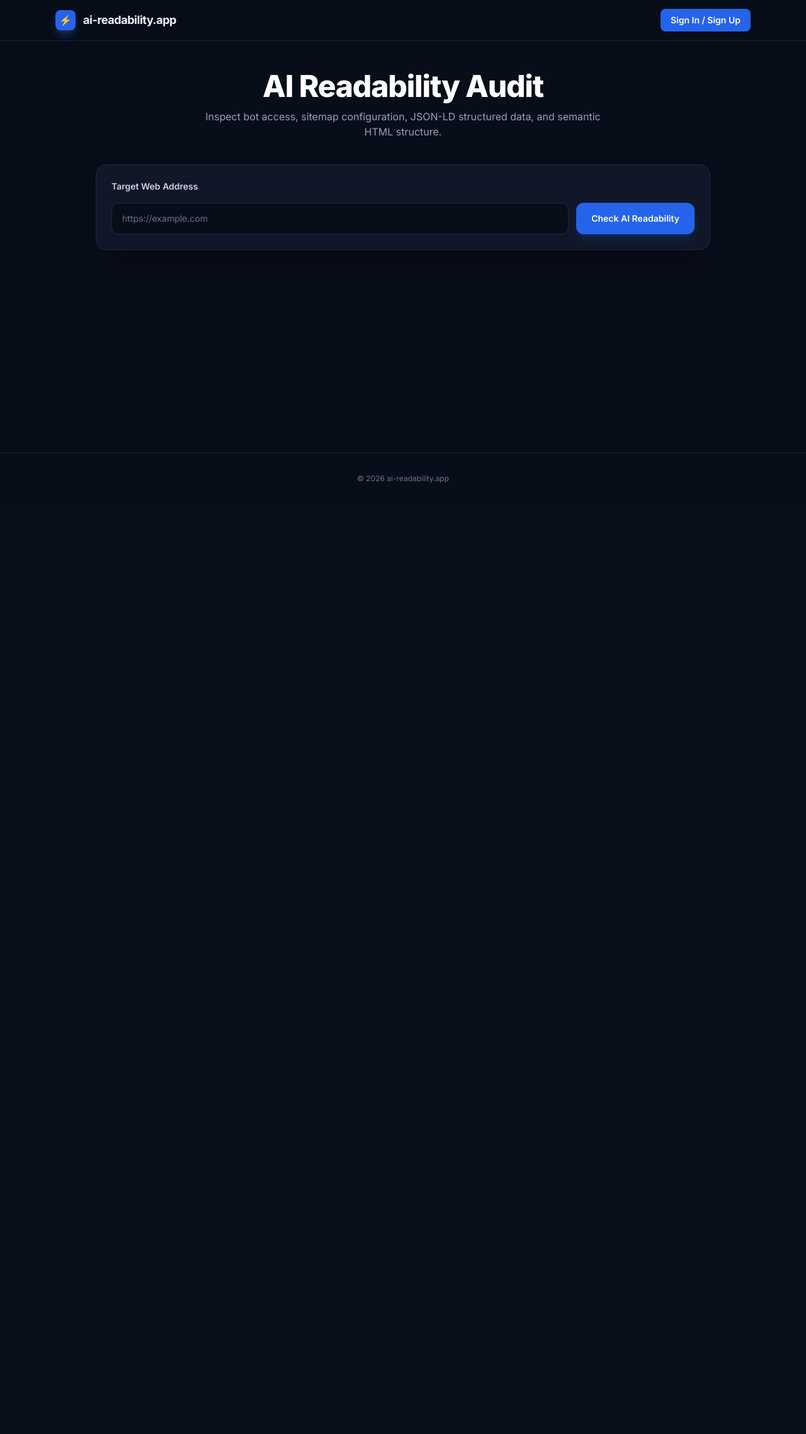
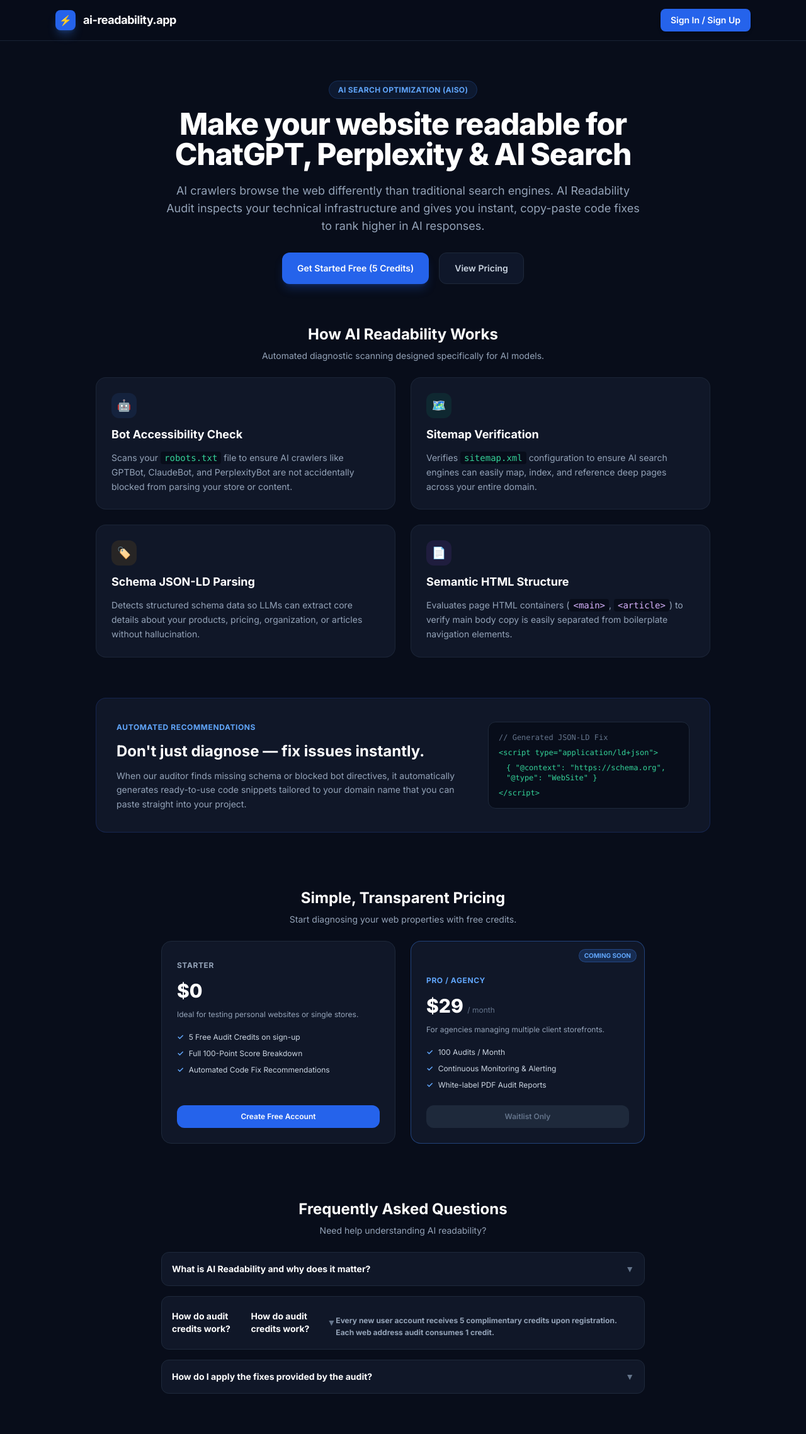
Before and after one commit to habibitrails-ux/ai-readability-audit, a Flask app: page / in a window 1280 px wide. Shown: the whole page at 63% size. Before the commit the page ends 767 px from the top, so only its background shows below. Run offline with Flask 3, Linux system fonts and the light colour scheme; some libraries are stand-ins or nearby versions.

Commit message:
Update index.html

```diff
--- a/templates/index.html
+++ b/templates/index.html
@@ -3,7 +3,7 @@
 <head>
   <meta charset="UTF-8">
   <meta name="viewport" content="width=device-width, initial-scale=1.0">
-  <title>AI Readability Audit — Analyze Your Store's AI Readiness</title>
+  <title>AI Readability Audit — Analyze & Fix Your Website's AI Readiness</title>
   <script src="https://cdn.tailwindcss.com"></script>
   <link rel="preconnect" href="https://fonts.googleapis.com">
   <link rel="preconnect" href="https://fonts.gstatic.com" crossorigin>
@@ -17,26 +17,208 @@
   <!-- Navigation Header -->
   <header class="border-b border-slate-800/80 bg-[#080d1a]/90 backdrop-blur-md sticky top-0 z-50">
     <div class="max-w-6xl mx-auto px-6 h-16 flex items-center justify-between">
-      <div class="flex items-center space-x-3">
+      <div class="flex items-center space-x-3 cursor-pointer" onclick="window.location.href='/'">
         <div class="w-8 h-8 rounded-lg bg-blue-600 flex items-center justify-center font-bold text-white shadow-lg shadow-blue-500/30">⚡</div>
-        <span class="font-bold text-lg tracking-tight">ai-readability.app</span>
+        <span class="font-bold text-lg tracking-tight text-white">ai-readability.app</span>
       </div>
       <div id="auth-status" class="flex items-center space-x-3 text-sm font-medium">
-        <button onclick="openAuthModal()" class="bg-blue-600 hover:bg-blue-500 text-white px-4 py-2 rounded-lg text-sm font-semibold transition-all">Sign In / Sign Up</button>
+        <button onclick="openAuthModal()" class="bg-blue-600 hover:bg-blue-500 text-white px-4 py-2 rounded-lg text-sm font-semibold transition-all shadow-md">Sign In / Sign Up</button>
       </div>
     </div>
   </header>
 
-  <!-- Main Workspace -->
-  <main class="max-w-5xl mx-auto px-6 pt-12 pb-16 w-full flex-grow space-y-10">
+  <!-- Main Container -->
+  <main class="max-w-5xl mx-auto px-6 pt-10 pb-16 w-full flex-grow space-y-12">
 
-    <!-- Hero Section -->
+    <!-- ========================================== -->
+    <!-- PUBLIC LANDING PAGE (VISIBLE WHEN LOGGED OUT) -->
+    <!-- ========================================== -->
+    <div id="public-landing" class="space-y-16">
+
+      <!-- Hero Header -->
+      <div class="text-center space-y-5 max-w-3xl mx-auto pt-6">
+        <span class="bg-blue-500/10 text-blue-400 border border-blue-500/20 px-3.5 py-1.5 rounded-full text-xs font-bold tracking-wide uppercase">
+          AI Search Optimization (AISO)
+        </span>
+        <h1 class="text-4xl sm:text-5xl font-extrabold text-white tracking-tight leading-tight">
+          Make your website readable for ChatGPT, Perplexity & AI Search
+        </h1>
+        <p class="text-slate-400 text-base sm:text-lg leading-relaxed">
+          AI crawlers browse the web differently than traditional search engines. AI Readability Audit inspects your technical infrastructure and gives you instant, copy-paste code fixes to rank higher in AI responses.
+        </p>
+        <div class="pt-2 flex justify-center gap-4">
+          <button onclick="openAuthModal('signup')" class="bg-blue-600 hover:bg-blue-500 text-white font-semibold px-6 py-3.5 rounded-xl transition-all shadow-lg shadow-blue-600/25 text-sm">
+            Get Started Free (5 Credits)
+          </button>
+          <a href="#pricing-section" class="bg-slate-900 hover:bg-slate-800 text-slate-300 border border-slate-800 font-semibold px-6 py-3.5 rounded-xl transition-all text-sm">
+            View Pricing
+          </a>
+        </div>
+      </div>
+
+      <!-- Feature Capabilities Grid -->
+      <div class="space-y-6">
+        <div class="text-center space-y-2">
+          <h2 class="text-2xl font-bold text-white">How AI Readability Works</h2>
+          <p class="text-slate-400 text-sm">Automated diagnostic scanning designed specifically for AI models.</p>
+        </div>
+
+        <div class="grid grid-cols-1 md:grid-cols-2 gap-6">
+          <div class="bg-[#101728] border border-slate-800/80 rounded-2xl p-6 space-y-3">
+            <div class="w-10 h-10 rounded-xl bg-blue-500/10 text-blue-400 flex items-center justify-center font-bold text-lg">🤖</div>
+            <h3 class="text-lg font-bold text-white">Bot Accessibility Check</h3>
+            <p class="text-slate-400 text-sm leading-relaxed">
+              Scans your <code class="text-emerald-400 bg-[#080d1a] px-1.5 py-0.5 rounded">robots.txt</code> file to ensure AI crawlers like GPTBot, ClaudeBot, and PerplexityBot are not accidentally blocked from parsing your store or content.
+            </p>
+          </div>
+
+          <div class="bg-[#101728] border border-slate-800/80 rounded-2xl p-6 space-y-3">
+            <div class="w-10 h-10 rounded-xl bg-emerald-500/10 text-emerald-400 flex items-center justify-center font-bold text-lg">🗺️</div>
+            <h3 class="text-lg font-bold text-white">Sitemap Verification</h3>
+            <p class="text-slate-400 text-sm leading-relaxed">
+              Verifies <code class="text-emerald-400 bg-[#080d1a] px-1.5 py-0.5 rounded">sitemap.xml</code> configuration to ensure AI search engines can easily map, index, and reference deep pages across your entire domain.
+            </p>
+          </div>
+
+          <div class="bg-[#101728] border border-slate-800/80 rounded-2xl p-6 space-y-3">
+            <div class="w-10 h-10 rounded-xl bg-amber-500/10 text-amber-400 flex items-center justify-center font-bold text-lg">🏷️</div>
+            <h3 class="text-lg font-bold text-white">Schema JSON-LD Parsing</h3>
+            <p class="text-slate-400 text-sm leading-relaxed">
+              Detects structured schema data so LLMs can extract core details about your products, pricing, organization, or articles without hallucination.
+            </p>
+          </div>
+
+          <div class="bg-[#101728] border border-slate-800/80 rounded-2xl p-6 space-y-3">
+            <div class="w-10 h-10 rounded-xl bg-purple-500/10 text-purple-400 flex items-center justify-center font-bold text-lg">📄</div>
+            <h3 class="text-lg font-bold text-white">Semantic HTML Structure</h3>
+            <p class="text-slate-400 text-sm leading-relaxed">
+              Evaluates page HTML containers (<code class="text-purple-300 bg-[#080d1a] px-1.5 py-0.5 rounded">&lt;main&gt;</code>, <code class="text-purple-300 bg-[#080d1a] px-1.5 py-0.5 rounded">&lt;article&gt;</code>) to verify main body copy is easily separated from boilerplate navigation elements.
+            </p>
+          </div>
+        </div>
+      </div>
+
+      <!-- Copy-Paste Fixes Highlight -->
+      <div class="bg-[#101728] border border-blue-900/40 rounded-2xl p-8 flex flex-col md:flex-row items-center gap-8">
+        <div class="space-y-3 flex-1">
+          <span class="text-xs font-bold text-blue-400 uppercase tracking-wider">Automated Recommendations</span>
+          <h3 class="text-2xl font-bold text-white">Don't just diagnose — fix issues instantly.</h3>
+          <p class="text-slate-400 text-sm leading-relaxed">
+            When our auditor finds missing schema or blocked bot directives, it automatically generates ready-to-use code snippets tailored to your domain name that you can paste straight into your project.
+          </p>
+        </div>
+        <div class="bg-[#080d1a] border border-slate-800 rounded-xl p-4 w-full md:w-80 font-mono text-xs text-emerald-400 space-y-2">
+          <div class="text-slate-500">// Generated JSON-LD Fix</div>
+          <div>&lt;script type="application/ld+json"&gt;</div>
+          <div class="pl-3">{ "@context": "https://schema.org", "@type": "WebSite" }</div>
+          <div>&lt;/script&gt;</div>
+        </div>
+      </div>
+
+      <!-- Pricing Section -->
+      <div id="pricing-section" class="space-y-6 pt-6">
+        <div class="text-center space-y-2">
+          <h2 class="text-2xl font-bold text-white">Simple, Transparent Pricing</h2>
+          <p class="text-slate-400 text-sm">Start diagnosing your web properties with free credits.</p>
+        </div>
+
+        <div class="grid grid-cols-1 md:grid-cols-2 gap-6 max-w-3xl mx-auto">
+          <!-- Free Plan -->
+          <div class="bg-[#101728] border border-slate-800 rounded-2xl p-6 flex flex-col justify-between space-y-6">
+            <div class="space-y-3">
+              <span class="text-xs font-bold uppercase tracking-wider text-slate-400">Starter</span>
+              <div class="text-3xl font-extrabold text-white">$0</div>
+              <p class="text-xs text-slate-400">Ideal for testing personal websites or single stores.</p>
+              <ul class="text-xs text-slate-300 space-y-2.5 pt-2">
+                <li class="flex items-center gap-2"><span class="text-blue-400 font-bold">✓</span> 5 Free Audit Credits on sign-up</li>
+                <li class="flex items-center gap-2"><span class="text-blue-400 font-bold">✓</span> Full 100-Point Score Breakdown</li>
+                <li class="flex items-center gap-2"><span class="text-blue-400 font-bold">✓</span> Automated Code Fix Recommendations</li>
+              </ul>
+            </div>
+            <button onclick="openAuthModal('signup')" class="w-full bg-blue-600 hover:bg-blue-500 text-white font-semibold py-2.5 rounded-xl text-xs transition-all">
+              Create Free Account
+            </button>
+          </div>
+
+          <!-- Pro Plan -->
+          <div class="bg-[#101728] border border-blue-500/40 rounded-2xl p-6 flex flex-col justify-between space-y-6 relative overflow-hidden">
+            <div class="absolute top-3 right-3 bg-blue-500/20 text-blue-400 border border-blue-500/30 text-[10px] font-bold px-2 py-0.5 rounded-full uppercase">
+              Coming Soon
+            </div>
+            <div class="space-y-3">
+              <span class="text-xs font-bold uppercase tracking-wider text-blue-400">Pro / Agency</span>
+              <div class="text-3xl font-extrabold text-white">$29 <span class="text-xs text-slate-500 font-normal">/ month</span></div>
+              <p class="text-xs text-slate-400">For agencies managing multiple client storefronts.</p>
+              <ul class="text-xs text-slate-300 space-y-2.5 pt-2">
+                <li class="flex items-center gap-2"><span class="text-blue-400 font-bold">✓</span> 100 Audits / Month</li>
+                <li class="flex items-center gap-2"><span class="text-blue-400 font-bold">✓</span> Continuous Monitoring & Alerting</li>
+                <li class="flex items-center gap-2"><span class="text-blue-400 font-bold">✓</span> White-label PDF Audit Reports</li>
+              </ul>
+            </div>
+            <button disabled class="w-full bg-slate-800 text-slate-500 font-semibold py-2.5 rounded-xl text-xs cursor-not-allowed">
+              Waitlist Only
+            </button>
+          </div>
+        </div>
+      </div>
+
+      <!-- Help & Support / FAQ -->
+      <div class="space-y-6 pt-6">
+        <div class="text-center space-y-2">
+          <h2 class="text-2xl font-bold text-white">Frequently Asked Questions</h2>
+          <p class="text-slate-400 text-sm">Need help understanding AI readability?</p>
+        </div>
+
+        <div class="max-w-3xl mx-auto space-y-4">
+          <details class="bg-[#101728] border border-slate-800 rounded-xl p-4 group cursor-pointer">
+            <summary class="text-sm font-bold text-white flex justify-between items-center">
+              What is AI Readability and why does it matter?
+              <span class="text-slate-500 group-open:rotate-180 transition-transform">▼</span>
+            </summary>
+            <p class="text-xs text-slate-400 mt-3 leading-relaxed">
+              AI search tools like Perplexity, ChatGPT, and Google AI Overviews read web pages directly to summarize answers for users. If your website lacks semantic HTML, blocks crawler bots, or omits JSON-LD schema, AI models may ignore or misrepresent your business.
+            </p>
+          </details>
+
+          <details class="bg-[#101728] border border-slate-800 rounded-xl p-4 group cursor-pointer">
+            <summary class="text-sm font-bold text-white flex justify-between items-center">
+              How do audit credits work?
+              <summary class="text-sm font-bold text-white flex justify-between items-center">
+              How do audit credits work?
+              <span class="text-slate-500 group-open:rotate-180 transition-transform">▼</span>
+            </summary>
+            <p class="text-xs text-slate-400 mt-3 leading-relaxed">
+              Every new user account receives 5 complimentary credits upon registration. Each web address audit consumes 1 credit.
+            </p>
+          </details>
+
+          <details class="bg-[#101728] border border-slate-800 rounded-xl p-4 group cursor-pointer">
+            <summary class="text-sm font-bold text-white flex justify-between items-center">
+              How do I apply the fixes provided by the audit?
+              <span class="text-slate-500 group-open:rotate-180 transition-transform">▼</span>
+            </summary>
+            <p class="text-xs text-slate-400 mt-3 leading-relaxed">
+              Simply copy the code snippets generated in your audit results and paste them into your website’s HTML template, CMS, or root server directory.
+            </p>
+          </details>
+        </div>
+      </div>
+
+    </div>
+
+
+    <!-- ========================================== -->
+    <!-- PRIVATE WORKSPACE (VISIBLE WHEN LOGGED IN) -->
+    <!-- ========================================== -->
+    <div id="private-workspace" class="hidden space-y-10">
+
+      <!-- Hero Section for Logged-In User -->
       <div id="checker" class="text-center space-y-3">
-      <h1 class="text-4xl md:text-5xl font-extrabold text-white tracking-tight">
-        AI Readability Audit
+        <h1 class="text-3xl sm:text-4xl font-extrabold text-white tracking-tight">
+          AI Readability Audit Workspace
         </h1>
-      <p class="text-slate-400 text-base max-w-2xl mx-auto">
-        Inspect bot access, sitemap configuration, JSON-LD structured data, and semantic HTML structure.
+        <p class="text-slate-400 text-sm max-w-2xl mx-auto">
+          Inspect bot access, sitemap status, JSON-LD structured data, and semantic HTML structure.
         </p>
       </div>
 
@@ -150,174 +332,8 @@
 
       </div>
 
+    </div>
+
   </main>
 
-  <!-- Auth Modal -->
-  <div id="auth-modal" class="hidden fixed inset-0 bg-black/75 backdrop-blur-sm flex items-center justify-center p-4 z-50">
-    <div class="bg-[#101728] border border-slate-800 rounded-2xl p-6 max-w-sm w-full space-y-4 shadow-2xl relative">
-      <button onclick="closeAuthModal()" class="absolute top-4 right-4 text-slate-400 hover:text-white">✕</button>
-      <div class="flex border-b border-slate-800 pb-2 gap-4">
-        <button id="tab-login" onclick="switchAuthTab('login')" class="text-sm font-bold text-blue-400 border-b-2 border-blue-500 pb-1">Sign In</button>
-        <button id="tab-signup" onclick="switchAuthTab('signup')" class="text-sm font-bold text-slate-400 hover:text-white pb-1">Create Account</button>
-      </div>
-
-      <form onsubmit="handleAuthSubmit(event)" class="space-y-3">
-        <div>
-          <label class="text-xs text-slate-400 block mb-1">Email</label>
-          <input id="auth-email" type="email" required placeholder="name@company.com" class="w-full bg-[#080d1a] border border-slate-700 rounded-xl px-4 py-2.5 text-slate-100 text-sm focus:outline-none focus:ring-2 focus:ring-blue-500">
-        </div>
-        <div>
-          <label class="text-xs text-slate-400 block mb-1">Password</label>
-          <input id="auth-password" type="password" required placeholder="••••••••" class="w-full bg-[#080d1a] border border-slate-700 rounded-xl px-4 py-2.5 text-slate-100 text-sm focus:outline-none focus:ring-2 focus:ring-blue-500">
-        </div>
-        <button id="auth-submit-btn" type="submit" class="w-full bg-blue-600 hover:bg-blue-500 text-white font-semibold py-2.5 rounded-xl text-sm transition-all shadow-md">Sign In</button>
-      </form>
-      <div id="modal-msg" class="text-xs text-center hidden p-2 rounded-lg"></div>
-    </div>
-  </div>
-
-  <footer class="border-t border-slate-800/80 bg-[#080d1a] py-8 text-center text-xs text-slate-500">
-    &copy; 2026 ai-readability.app
-  </footer>
-
-  <script>
-    let currentAuthMode = 'login';
-
-    window.addEventListener('DOMContentLoaded', checkUserSession);
-
-    async function checkUserSession() {
-      try {
-        const res = await fetch('/me');
-        const data = await res.json();
-        if(data.authenticated) {
-          renderLoggedInState(data.email, data.credits);
-        }
-      } catch(e) {}
-    }
-
-    function renderLoggedInState(email, credits) {
-      document.getElementById('auth-status').innerHTML = `
-        <span class="bg-slate-800 text-blue-400 px-3 py-1.5 rounded-lg text-xs font-semibold">${email} (${credits} credits)</span>
-        <button onclick="handleLogout()" class="text-xs text-slate-400 hover:text-white">Logout</button>
-      `;
-    }
-
-    function openAuthModal() { document.getElementById('auth-modal').classList.remove('hidden'); }
-    function closeAuthModal() { document.getElementById('auth-modal').classList.add('hidden'); }
-
-    function switchAuthTab(mode) {
-      currentAuthMode = mode;
-      document.getElementById('tab-login').className = mode === 'login' ? "text-sm font-bold text-blue-400 border-b-2 border-blue-500 pb-1" : "text-sm font-bold text-slate-400 hover:text-white pb-1";
-      document.getElementById('tab-signup').className = mode === 'signup' ? "text-sm font-bold text-blue-400 border-b-2 border-blue-500 pb-1" : "text-sm font-bold text-slate-400 hover:text-white pb-1";
-      document.getElementById('auth-submit-btn').innerText = mode === 'login' ? "Sign In" : "Create Account";
-    }
-
-    async function handleAuthSubmit(e) {
-      e.preventDefault();
-      const email = document.getElementById('auth-email').value.trim();
-      const password = document.getElementById('auth-password').value.trim();
-      const res = await fetch(currentAuthMode === 'login' ? '/login' : '/signup', {
-        method: 'POST',
-        headers: {'Content-Type': 'application/json'},
-        body: JSON.stringify({ email, password })
-      });
-      const data = await res.json();
-      if(res.ok) {
-        renderLoggedInState(data.email, data.credits);
-        closeAuthModal();
-      }
-    }
-
-    async function handleLogout() {
-      await fetch('/logout', { method: 'POST' });
-      location.reload();
-    }
-
-    async function runAudit() {
-      const urlInput = document.getElementById('url-input').value.trim();
-      const errBox = document.getElementById('error-msg');
-      const resultsBox = document.getElementById('results-box');
-      const btnText = document.getElementById('btn-text');
-
-      errBox.classList.add('hidden');
-      if(!urlInput) {
-        errBox.innerText = "Please enter a valid URL.";
-        errBox.classList.remove('hidden');
-        return;
-      }
-
-      btnText.innerText = "Auditing...";
-
-      try {
-        const res = await fetch('/audit', {
-          method: 'POST',
-          headers: {'Content-Type': 'application/json'},
-          body: JSON.stringify({ url: urlInput })
-        });
-        const data = await res.json();
-        btnText.innerText = "Check AI Readability";
-
-        if(!res.ok) {
-          errBox.innerText = data.error || "Audit failed.";
-          errBox.classList.remove('hidden');
-          return;
-        }
-
-        const totalScore = Number(data.overall_score) || 0;
-        const bd = data.breakdown || {};
-
-        document.getElementById('score-display').innerText = totalScore;
-        document.getElementById('result-summary').innerText = data.summary;
-
-        document.getElementById('score-access-num').innerText = (bd.bot_accessibility || 0) + (bd.sitemap_status || 0);
-        document.getElementById('score-context-num').innerText = (bd.schema_json_ld || 0) + (bd.semantic_html || 0);
-
-        document.getElementById('score-bot').innerText = `${bd.bot_accessibility || 0}/25`;
-        document.getElementById('score-sitemap').innerText = `${bd.sitemap_status || 0}/25`;
-        document.getElementById('score-schema').innerText = `${bd.schema_json_ld || 0}/25`;
-        document.getElementById('score-semantic').innerText = `${bd.semantic_html || 0}/25`;
-
-        document.getElementById('bar-bot').style.width = `${((bd.bot_accessibility || 0) / 25) * 100}%`;
-        document.getElementById('bar-sitemap').style.width = `${((bd.sitemap_status || 0) / 25) * 100}%`;
-        document.getElementById('bar-schema').style.width = `${((bd.schema_json_ld || 0) / 25) * 100}%`;
-        document.getElementById('bar-semantic').style.width = `${((bd.semantic_html || 0) / 25) * 100}%`;
-
-        // Render Fixes dynamically
-        const fixesContainer = document.getElementById('fixes-container');
-        const fixesList = document.getElementById('fixes-list');
-        fixesList.innerHTML = "";
-
-        if(data.fixes && data.fixes.length > 0) {
-          fixesContainer.classList.remove('hidden');
-          data.fixes.forEach((fix, idx) => {
-            fixesList.innerHTML += `
-              <div class="space-y-2">
-                <div class="flex items-center gap-2">
-                  <span class="w-5 h-5 rounded-full bg-amber-500 text-slate-950 font-bold text-xs flex items-center justify-center">${idx + 1}</span>
-                  <h4 class="text-sm font-bold text-white">${fix.title}</h4>
-                </div>
-                <p class="text-xs text-slate-400 pl-7">${fix.issue}</p>
-                <div class="pl-7">
-                  <pre class="bg-[#080d1a] border border-slate-800 p-3 rounded-xl text-xs font-mono text-emerald-400 overflow-x-auto">${escapeHtml(fix.code)}</pre>
-                </div>
-              </div>
-            `;
-          });
-        } else {
-          fixesContainer.classList.add('hidden');
-        }
-
-        resultsBox.classList.remove('hidden');
-      } catch(e) {
-        btnText.innerText = "Check AI Readability";
-        errBox.innerText = "Network execution error.";
-        errBox.classList.remove('hidden');
-      }
-    }
-
-    function escapeHtml(text) {
-      return text.replace(/&/g, "&amp;").replace(/</g, "&lt;").replace(/>/g, "&gt;").replace(/"/g, "&quot;").replace(/'/g, "&#039;");
-    }
-  </script>
-</body>
-</html>
+  <!-
```
Lines whose indentation alone changed are shown as unchanged.
